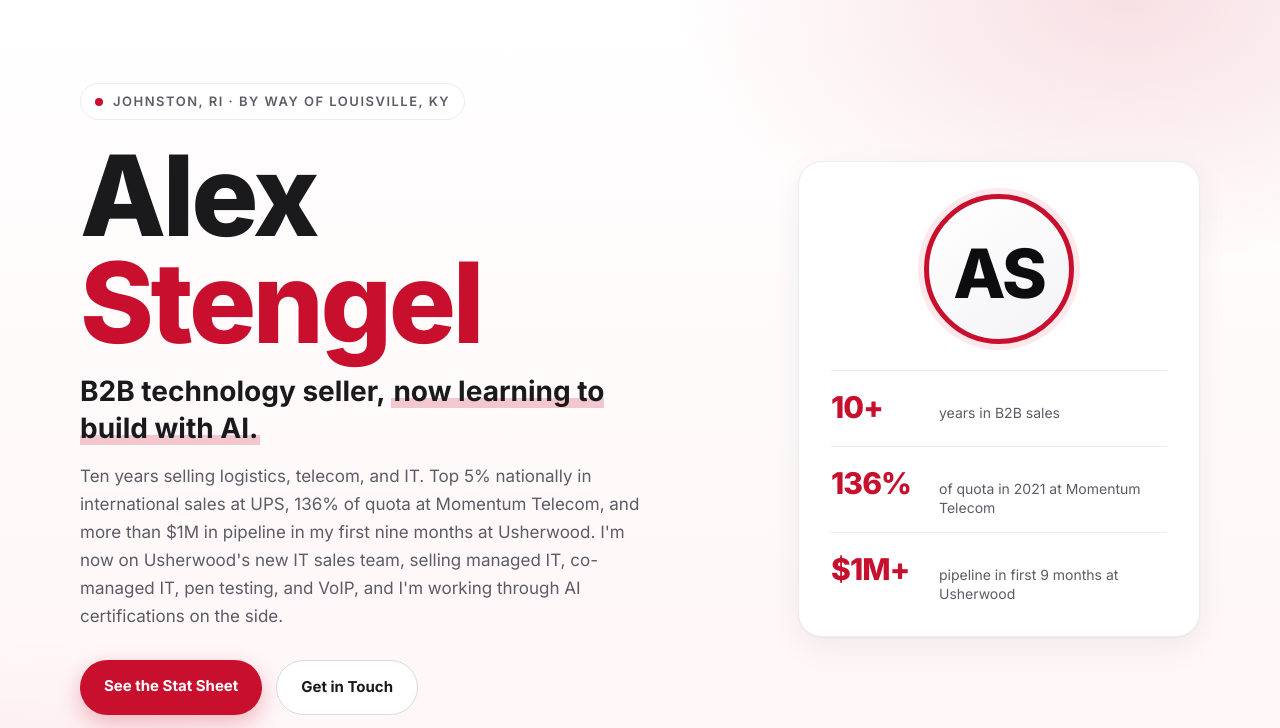
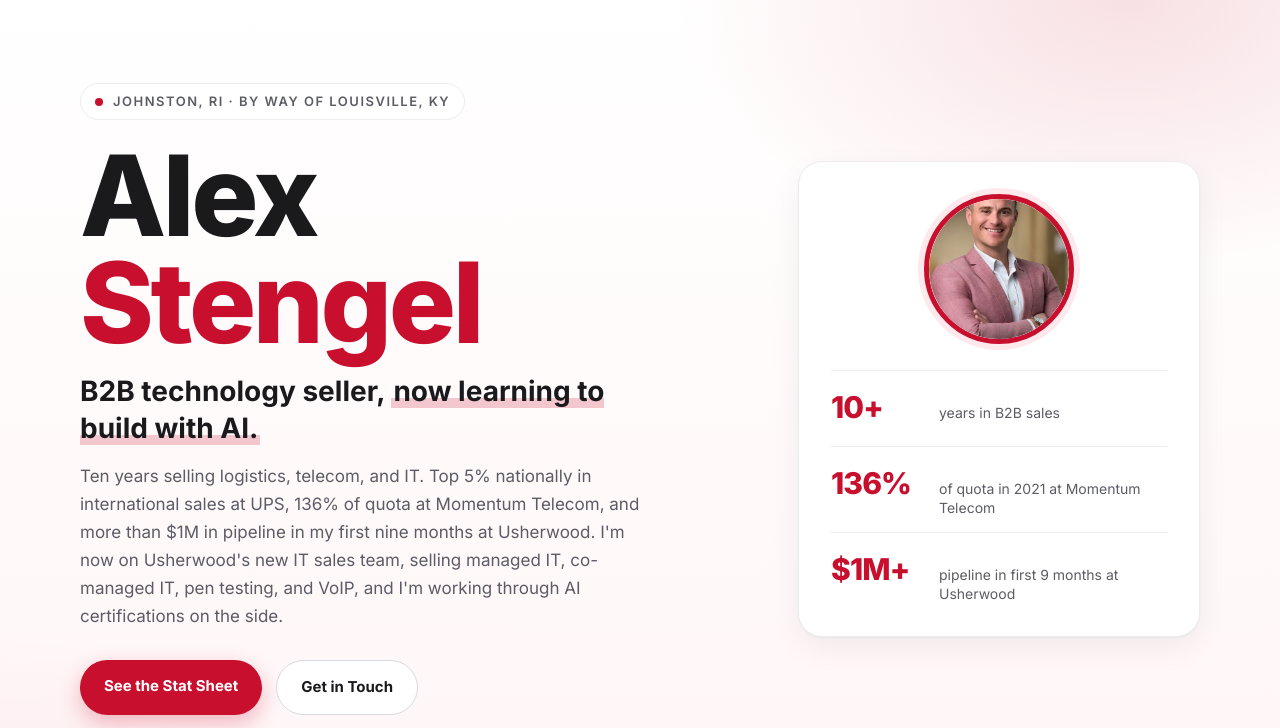
Before and after one commit to alexstengel/alexstengel.github.io, a plain HTML site: page index.html in a window 1280 px wide. Shown: the part 72-800 px from the top of the page. Drawn offline with Linux system fonts and the light colour scheme.

Commit message:
Add headshot and social share image
Replace the hero AS avatar with a cropped headshot, add a
1200x630 Open Graph card in the site colors, and point
og:image and twitter:image at it. The photo is cropped from
a LinkedIn screenshot, so a full-quality original would look
sharper.

```diff
--- a/index.html
+++ b/index.html
@@ -12,9 +12,14 @@
   <meta property="og:title" content="Alex Stengel | B2B Technology Sales" />
   <meta property="og:description" content="Ten years selling logistics, telecom, and IT. Louisville born, Rhode Island based, and learning to build with AI." />
   <meta property="og:url" content="https://alex-stengel.com/" />
-  <meta name="twitter:card" content="summary" />
+  <meta property="og:image" content="https://alex-stengel.com/images/og-image.jpg" />
+  <meta property="og:image:width" content="1200" />
+  <meta property="og:image:height" content="630" />
+  <meta property="og:image:alt" content="Alex Stengel, B2B technology seller, now learning to build with AI." />
+  <meta name="twitter:card" content="summary_large_image" />
   <meta name="twitter:title" content="Alex Stengel | B2B Technology Sales" />
   <meta name="twitter:description" content="Ten years selling logistics, telecom, and IT. Louisville born, Rhode Island based, and learning to build with AI." />
+  <meta name="twitter:image" content="https://alex-stengel.com/images/og-image.jpg" />
   <link rel="icon" href="favicon.svg" type="image/svg+xml" />
   <script type="application/ld+json">
   {
@@ -22,6 +27,7 @@
     "@type": "Person",
     "name": "Alex Stengel",
     "url": "https://alex-stengel.com/",
+    "image": "https://alex-stengel.com/images/headshot.jpg",
     "sameAs": ["https://www.linkedin.com/in/alex-stengel-66610282/"]
   }
   </script>
@@ -64,8 +70,12 @@
           </div>
         </div>
         <div class="hero-card">
-          <div class="avatar" aria-hidden="true"><span>AS</span></div>
-          <!-- Swap the avatar for a headshot: <img src="assets/headshot.jpg" alt="Alex Stengel"> -->
+          <div class="avatar">
+            <picture>
+              <source srcset="images/headshot.webp" type="image/webp" />
+              <img src="images/headshot.jpg" alt="Alex Stengel" width="400" height="400" />
+            </picture>
+          </div>
           <ul class="hero-facts">
             <li><strong>10+</strong><span>years in B2B sales</span></li>
             <li><strong>136%</strong><span>of quota in 2021 at Momentum Telecom</span></li>
--- a/styles.css
+++ b/styles.css
@@ -52,7 +52,8 @@ a{color:inherit}
 .btn-ghost{border:2px solid rgba(255,255,255,.35);color:#fff}
 .btn-ghost:hover{background:#fff;color:var(--black)}
 .hero-card{background:rgba(13,13,15,.75);border:1px solid rgba(255,255,255,.12);border-radius:24px;padding:32px;backdrop-filter:blur(6px);box-shadow:0 30px 60px rgba(0,0,0,.4)}
-.avatar{width:150px;height:150px;margin:0 auto 26px;border-radius:50%;display:grid;place-items:center;background:linear-gradient(145deg,#fff,#e9e6e6);border:6px solid var(--red);box-shadow:0 0 0 6px rgba(255,255,255,.08)}
+.avatar{width:150px;height:150px;margin:0 auto 26px;border-radius:50%;display:grid;place-items:center;background:linear-gradient(145deg,#fff,#e9e6e6);border:6px solid var(--red);box-shadow:0 0 0 6px rgba(255,255,255,.08);overflow:hidden;padding:0}
+.avatar picture,.avatar img{width:100%;height:100%;object-fit:cover;border-radius:50%;display:block}
 .avatar span{font-family:var(--display);font-size:68px;color:var(--black);letter-spacing:2px;line-height:1;transform:translateY(4px)}
 .hero-facts{list-style:none;display:grid;gap:14px}
 .hero-facts li{display:flex;align-items:baseline;gap:12px;border-top:1px solid rgba(255,255,255,.1);padding-top:12px}
```
Also changed, not shown: images/headshot.jpg (added), images/headshot.webp (added), images/og-image.jpg (added), screenshots/og-image.png (added), 2 other files.
